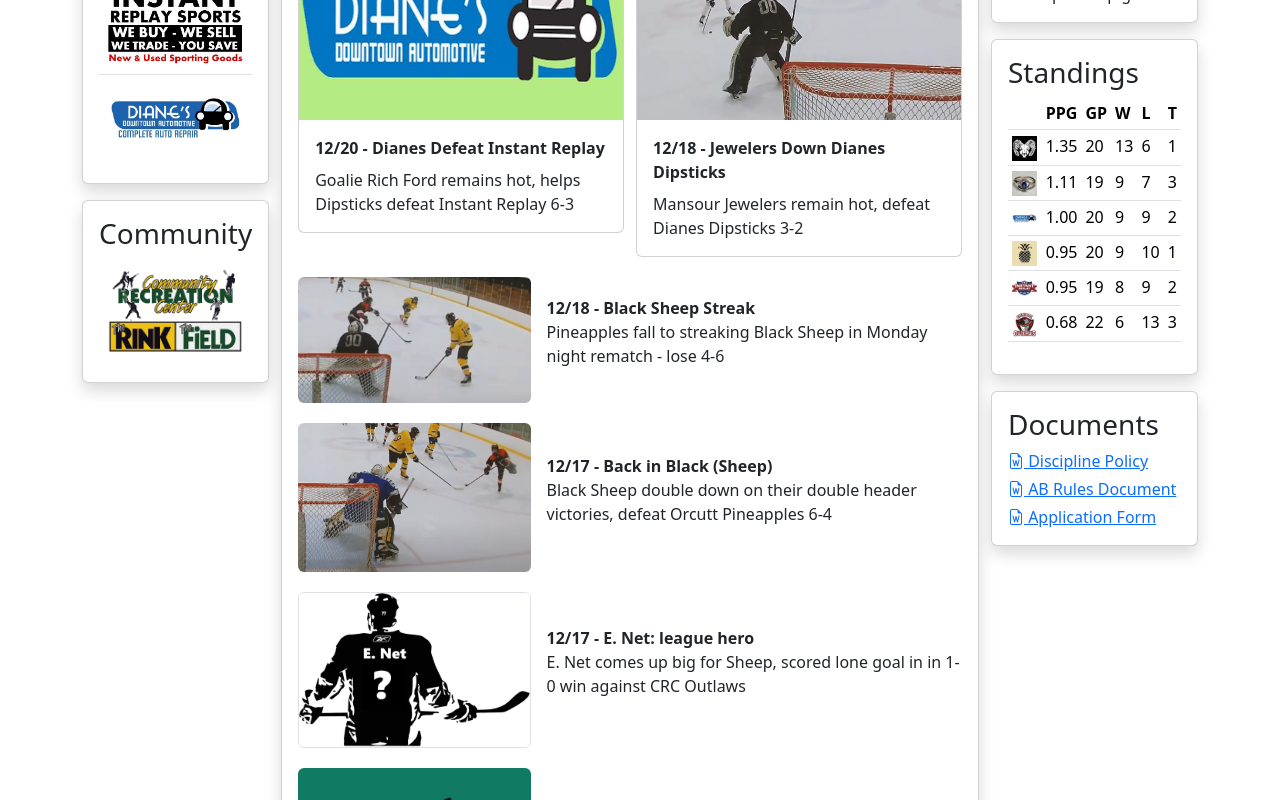
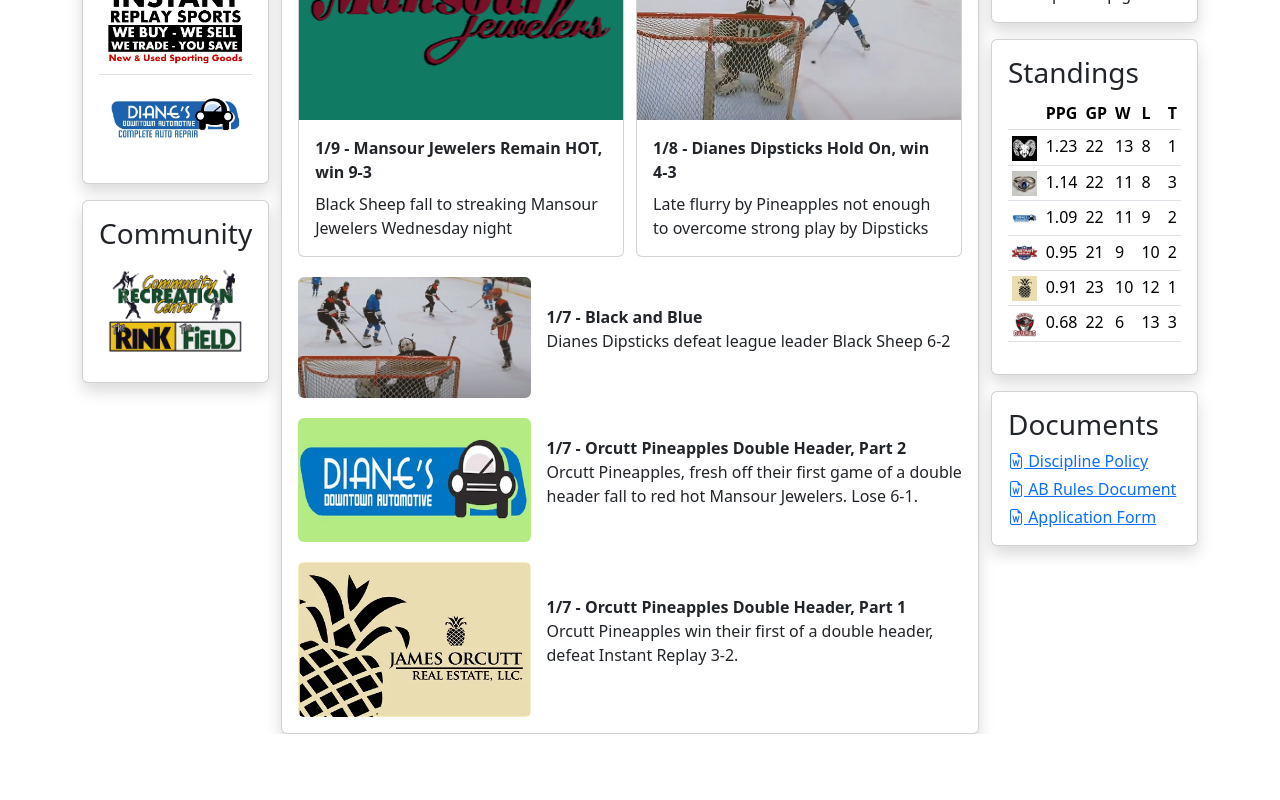
Before and after one commit to MichaelBluetooth/ithaca-ab-hockey, an Angular app: page / in a window 1280 px wide. Shown: the part 580-1380 px from the top of the page. After the commit the page ends 1314 px from the top, so only its background shows below. Built offline with nearby package versions, Linux system fonts and the light colour scheme.

Commit message:
updates 1/11

```diff
--- a/src/app/home/components/secondary-content/secondary-content.component.ts
+++ b/src/app/home/components/secondary-content/secondary-content.component.ts
@@ -14,48 +14,36 @@ interface SecondaryContent {
   styleUrls: ['./secondary-content.component.less']
 })
 export class SecondaryContentComponent {
+
   sections: SecondaryContent[] = [
     {
-      title: '12/20 - Dianes Defeat Instant Replay',
-      description: 'Goalie Rich Ford remains hot, helps Dipsticks defeat Instant Replay 6-3',
+      title: '1/9 - Mansour Jewelers Remain HOT, win 9-3',
+      description: 'Black Sheep fall to streaking Mansour Jewelers Wednesday night',
+      image: 'assets/images/mansours.png',
+      link: ''
+    },
+    {
+      title: '1/8 - Dianes Dipsticks Hold On, win 4-3',
+      description: 'Late flurry by Pineapples not enough to overcome strong play by Dipsticks',
+      image: 'assets/images/orcutt_vs_dianes_1-11-2024.png',
+      link: 'https://www.youtube.com/watch?v=4e9EnV35uLw'
+    },
+    {
+      title: '1/7 - Black and Blue',
+      description: 'Dianes Dipsticks defeat league leader Black Sheep 6-2',
+      image: 'assets/images/dianes_vs_blacksheep_1-7-2024.png',
+      link: 'https://www.youtube.com/watch?v=oj-bN7J05BA'
+    },
+    {
+      title: '1/7 - Orcutt Pineapples Double Header, Part 2',
+      description: 'Orcutt Pineapples, fresh off their first game of a double header fall to red hot Mansour Jewelers. Lose 6-1.',
       image: 'assets/images/dianes.png',
       link: ''
     },
     {
-      title: '12/18 - Jewelers Down Dianes Dipsticks',
-      description: 'Mansour Jewelers remain hot, defeat Dianes Dipsticks 3-2',
-      image: 'assets/images/dianes_vs_mansours_12-18-2023.png',
-      link: 'https://www.youtube.com/watch?v=P9t8eheOnIk'
-    },
-    {
-      title: '12/18 - Black Sheep Streak',
-      description: 'Pineapples fall to streaking Black Sheep in Monday night rematch - lose 4-6',
-      image: 'assets/images/blacksheep_vs_orcutt_12-18-2023.png',
-      link: 'https://www.youtube.com/watch?v=PktX9a2RLUk'
-    },
-    {
-      title: '12/17 - Back in Black (Sheep)',
-      description: 'Black Sheep double down on their double header victories, defeat Orcutt Pineapples 6-4',
-      image: 'assets/images/blacksheep_vs_orcutt_12-17-2023.png',
-      link: 'https://www.youtube.com/watch?v=yvi9ZiNG_Wo'
-    },
-    {
-      title: '12/17 - E. Net: league hero',
-      description: 'E. Net comes up big for Sheep, scored lone goal in in 1-0 win against CRC Outlaws',
-      image: 'assets/images/who_is_e_net.png',
-      link: '',
-      borderedImage: true
-    },
-    {
-      title: '12/17 - Jewelers Jump Ahead',
-      description: 'Dipsticks fall to Mansour Jewelers, 2-5',
-      image: 'assets/images/mansours.png',
-      link: ''
-    },
-    {
-      title: '12/13 - Black Sheep Sharp',
-      description: 'Black Sheep defeat Mansour Jewelers 5-3',
-      image: 'assets/images/blacksheep_face.png',
+      title: '1/7 - Orcutt Pineapples Double Header, Part 1',
+      description: 'Orcutt Pineapples win their first of a double header, defeat Instant Replay 3-2.',
+      image: 'assets/images/orcutt_real_estate.png',
       link: ''
     }
   ]
--- a/src/assets/teams/standings.json
+++ b/src/assets/teams/standings.json
@@ -4,50 +4,50 @@
         "color": "Black",
         "logo": "black_team_logo.jpg",
         "wins": 13,
-        "losses": 6,
+        "losses": 8,
         "ties": 1,
-        "goals_for": 82,
-        "goals_against": 63
+        "goals_for": 87,
+        "goals_against": 78
     },
     {
         "name": "Dianes Dipsticks",
         "color": "Blue",
         "logo": "blue_team_logo.jpg",
-        "wins": 9,
+        "wins": 11,
         "losses": 9,
         "ties": 2,
-        "goals_for": 65,
-        "goals_against": 64
+        "goals_for": 75,
+        "goals_against": 69
     },
     {
         "name": "Orcutts",
         "color": "gold",
         "logo": "gold_team_logo.jpg",
-        "wins": 9,
-        "losses": 10,
+        "wins": 10,
+        "losses": 12,
         "ties": 1,
-        "goals_for": 76,
-        "goals_against": 74
+        "goals_for": 83,
+        "goals_against": 86
     },
     {
         "name": "Mansours",
         "color": "white",
         "logo": "white_team_logo.jpg",
-        "wins": 9,
-        "losses": 7,
+        "wins": 11,
+        "losses": 8,
         "ties": 3,
-        "goals_for": 72,
-        "goals_against": 70
+        "goals_for": 89,
+        "goals_against": 79
     },
     {
         "name": "Instant Replay",
         "color": "red",
         "logo": "red_team_logo.jpg",
-        "wins": 8,
-        "losses": 9,
+        "wins": 9,
+        "losses": 10,
         "ties": 2,
-        "goals_for": 54,
-        "goals_against": 55
+        "goals_for": 61,
+        "goals_against": 60
     },
     {
         "name": "Outlaws",
```
Also changed, not shown: src/assets/teams/schedule.json (+11 -11 lines), src/assets/images/dianes_vs_blacksheep_1-7-2024.png (added), src/assets/images/orcutt_vs_dianes_1-11-2024.png (added).
